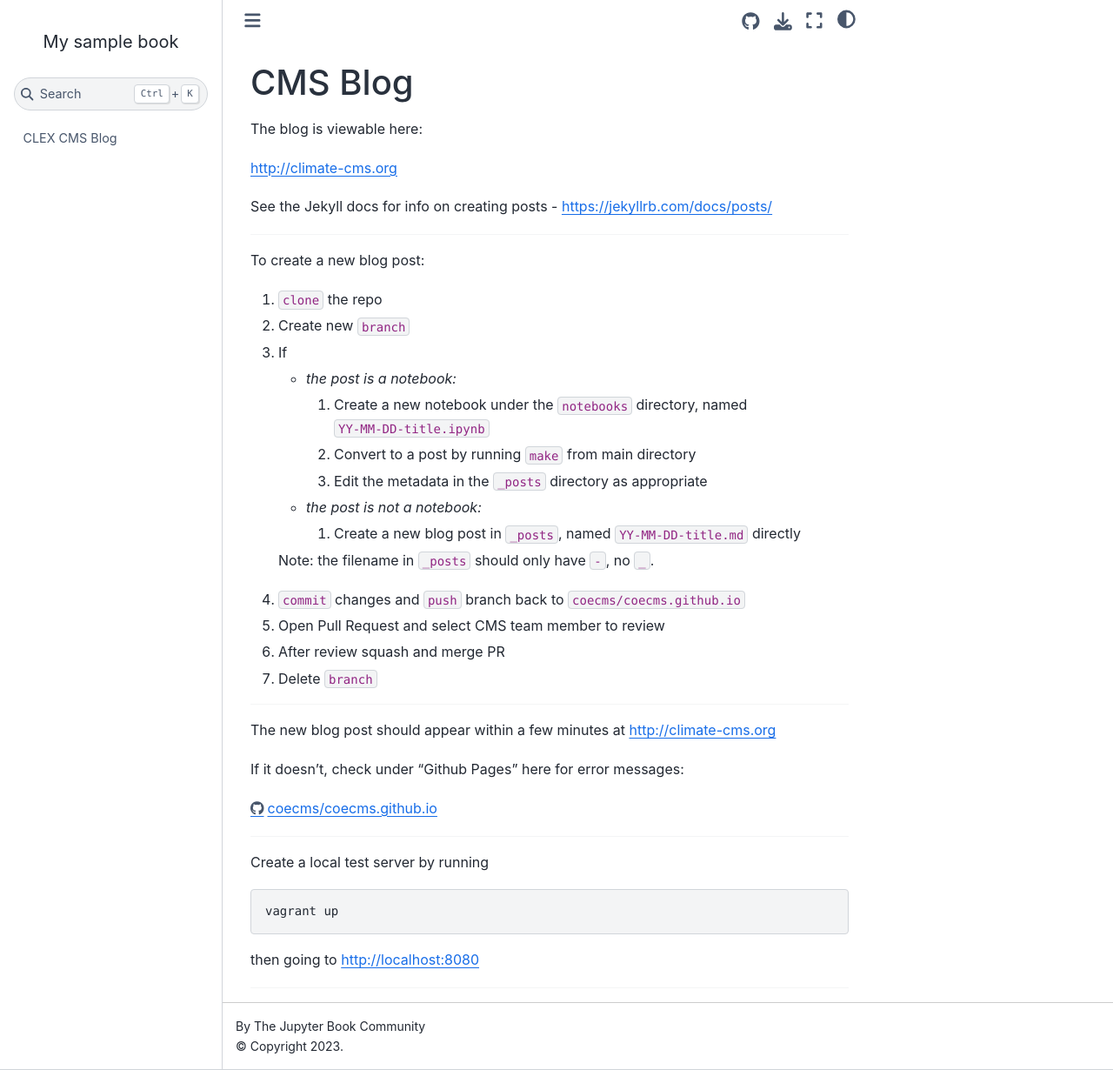
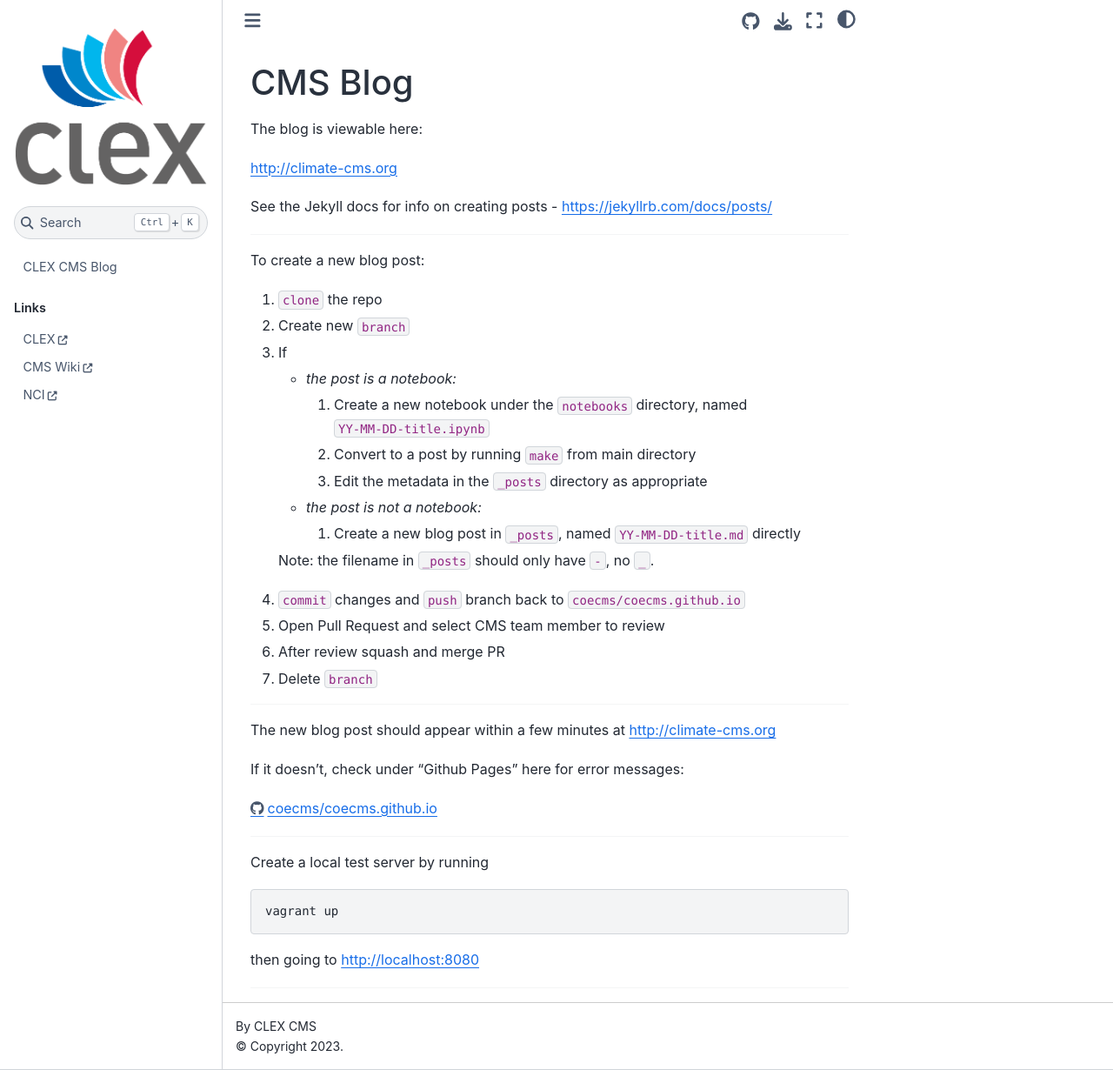
Before and after one commit to coecms/coecms.github.io, a Jupyter Book: the page built from README.md, in a window 1280 px wide and 1230 px high. Shown: the whole window at 87% size. Built offline with Jupyter Book 1.0.4 settings and Sphinx 7.4.7 and the Sphinx Book theme 1.1.4, drawn with Linux system fonts in a browser that asks for light colours.

Commit message:
Update homepage

```diff
--- a/_config.yml
+++ b/_config.yml
@@ -1,9 +1,9 @@
 # Book settings
 # Learn more at https://jupyterbook.org/customize/config.html
 
-title: My sample book
-author: The Jupyter Book Community
-logo: logo.png
+title: CLEX CMS Blog
+author: CLEX CMS
+logo: images/CE-logo-COL-clex-vert-web.png
 
 # Force re-execution of notebooks on each build.
 # See https://jupyterbook.org/content/execute.html
--- a/generate_toc.py
+++ b/generate_toc.py
@@ -72,6 +72,7 @@
 .. toctree::
     :caption: Tags
     :maxdepth: 2
+    :hidden:
 
     {% for t in tags -%}
     /contents/tag-{{t}}
```
Also changed, not shown: index.rst (+11 -0 lines).
